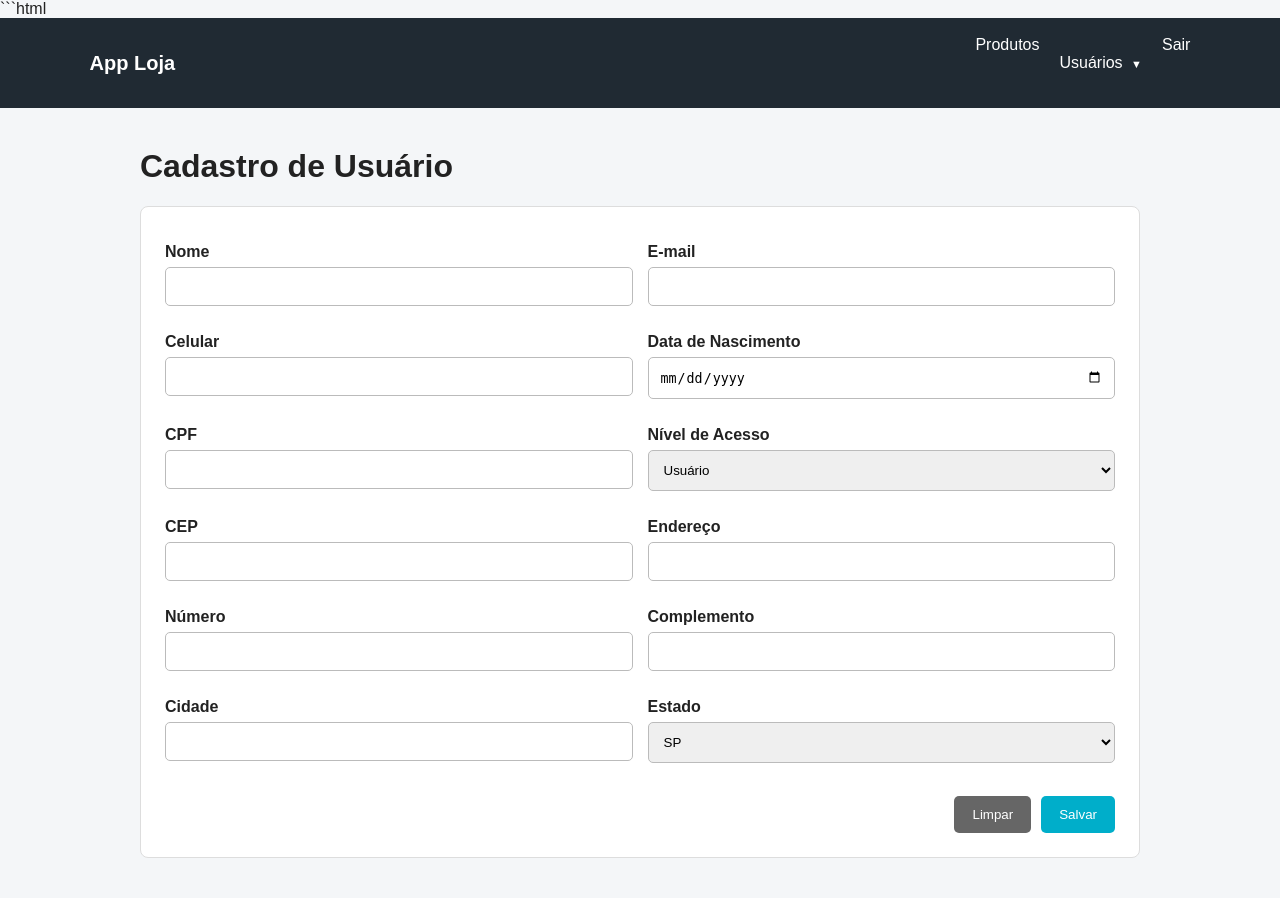
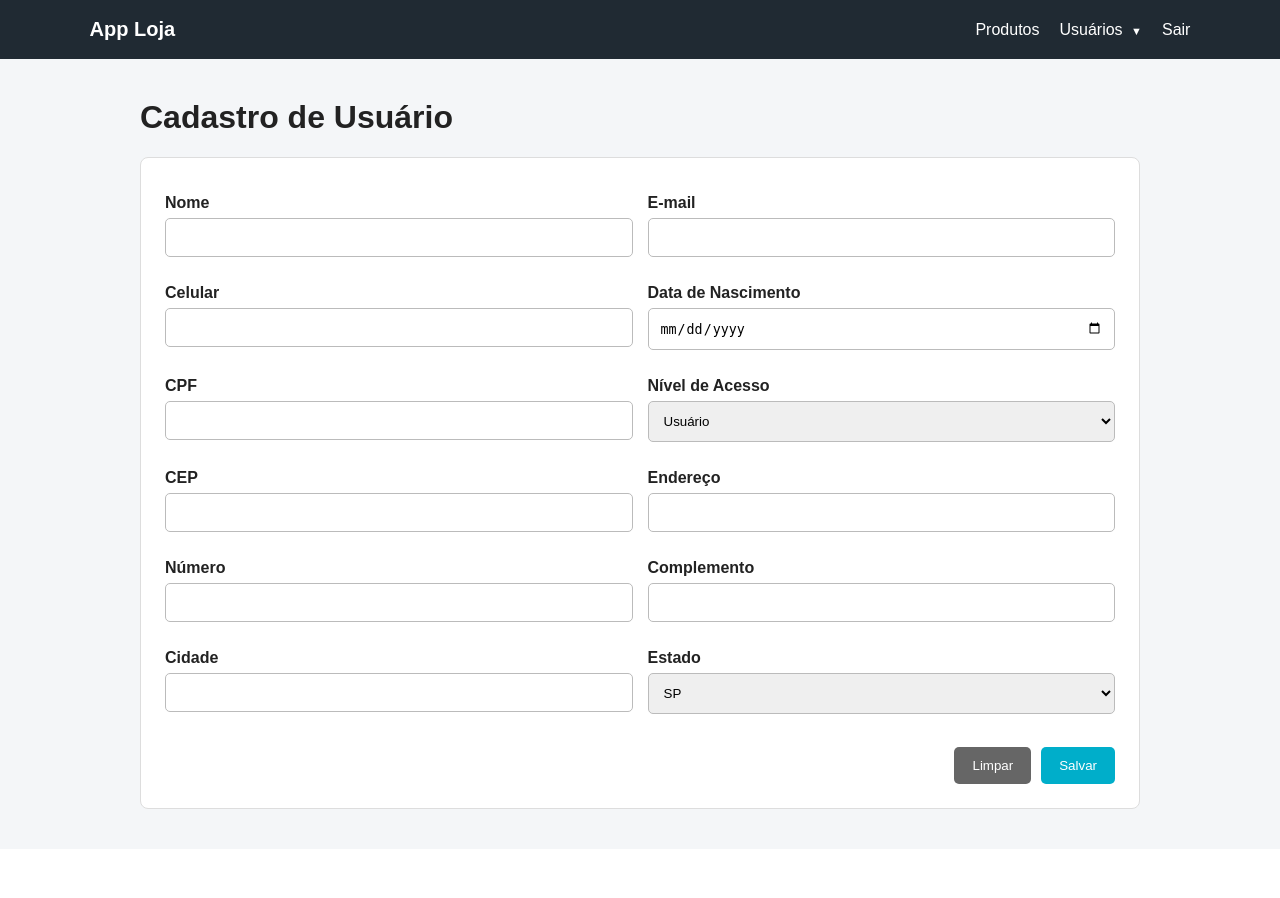
Before and after one commit to gabrielcardoso05685/app_loja, a Flask app: page /usuarios/cadastrar in a window 1280 px wide. After the commit the page ends 809 px from the top, so only its background shows below. Run offline with Flask 3, Linux system fonts and the light colour scheme; the visitor is signed in with stand-in values (Sample User, id 1).

Commit message:
Fim do projeto 2

````diff
--- a/static/style.css
+++ b/static/style.css
@@ -55,9 +55,21 @@ a {
 /* Organiza os links do menu. */
 .topbar nav {
     display: flex;
+    align-items: center;
     gap: 20px;
+    flex-wrap: nowrap;
 }
 
+/* Mantém todos os itens da navbar na mesma linha. */
+.topbar nav > a,
+.menu-dropdown {
+    flex-shrink: 0;
+}
+
+/* Evita que os textos dos menus quebrem de linha. */
+.topbar nav a {
+    white-space: nowrap;
+}
 
 /* =========================================================
    CONTEÚDO PRINCIPAL
@@ -248,8 +260,9 @@ button {
 /* Link principal "Usuários". */
 .menu-link {
     display: block;
-    padding: 18px 0;
+    padding: 0;
     cursor: pointer;
+    white-space: nowrap;
 }
 
 .seta {
@@ -280,8 +293,9 @@ button {
 
 
 /* Mostra o submenu quando o mouse passa sobre Usuários. */
-.menu-dropdown:hover .submenu {
-    display: block;
+.menu-dropdown {
+    position: relative;
+    flex-shrink: 0;
 }
 
 
--- a/templates/cadastro_usuario.html
+++ b/templates/cadastro_usuario.html
@@ -1,4 +1,3 @@
-```html
 {% extends "base.html" %}
 
 {% block title %}
````
